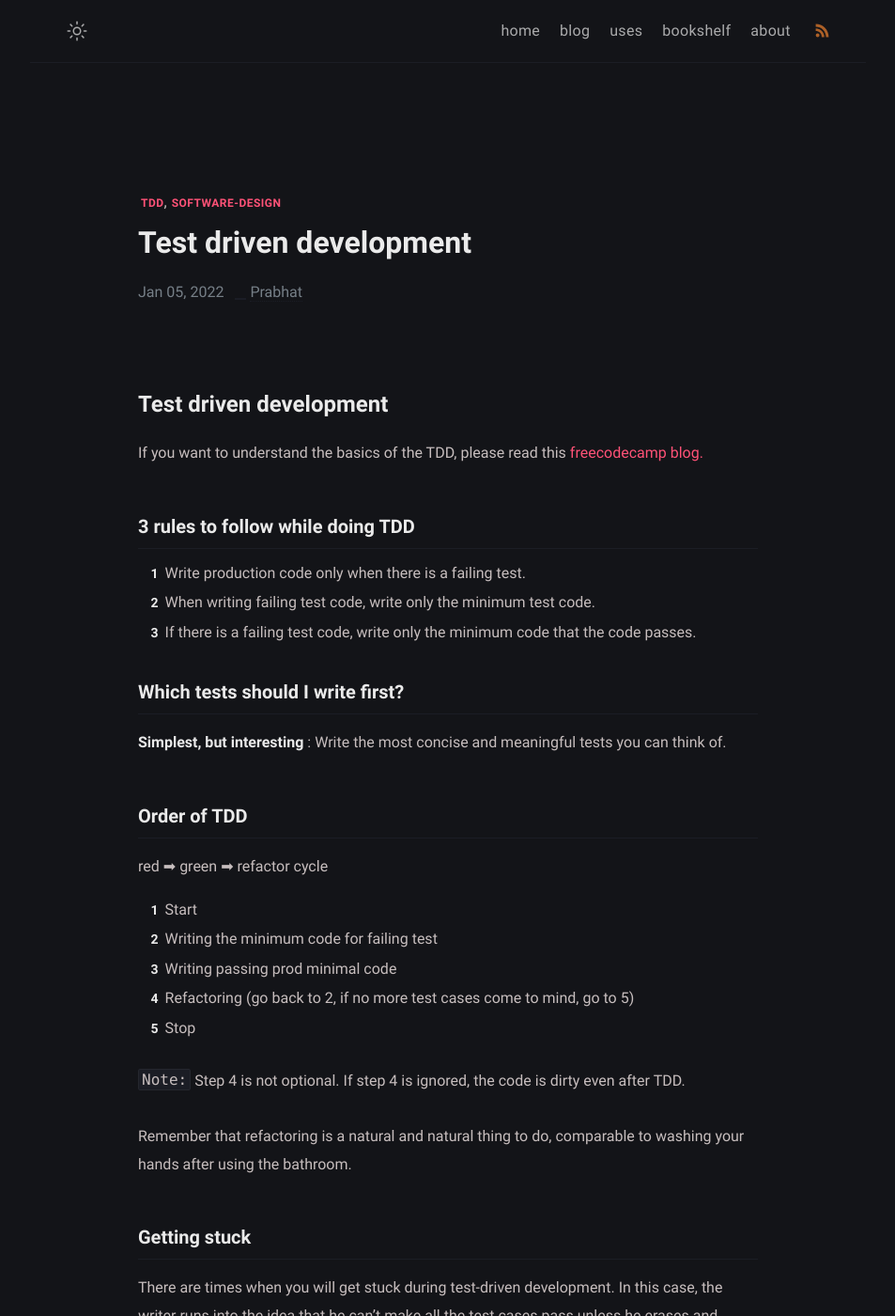
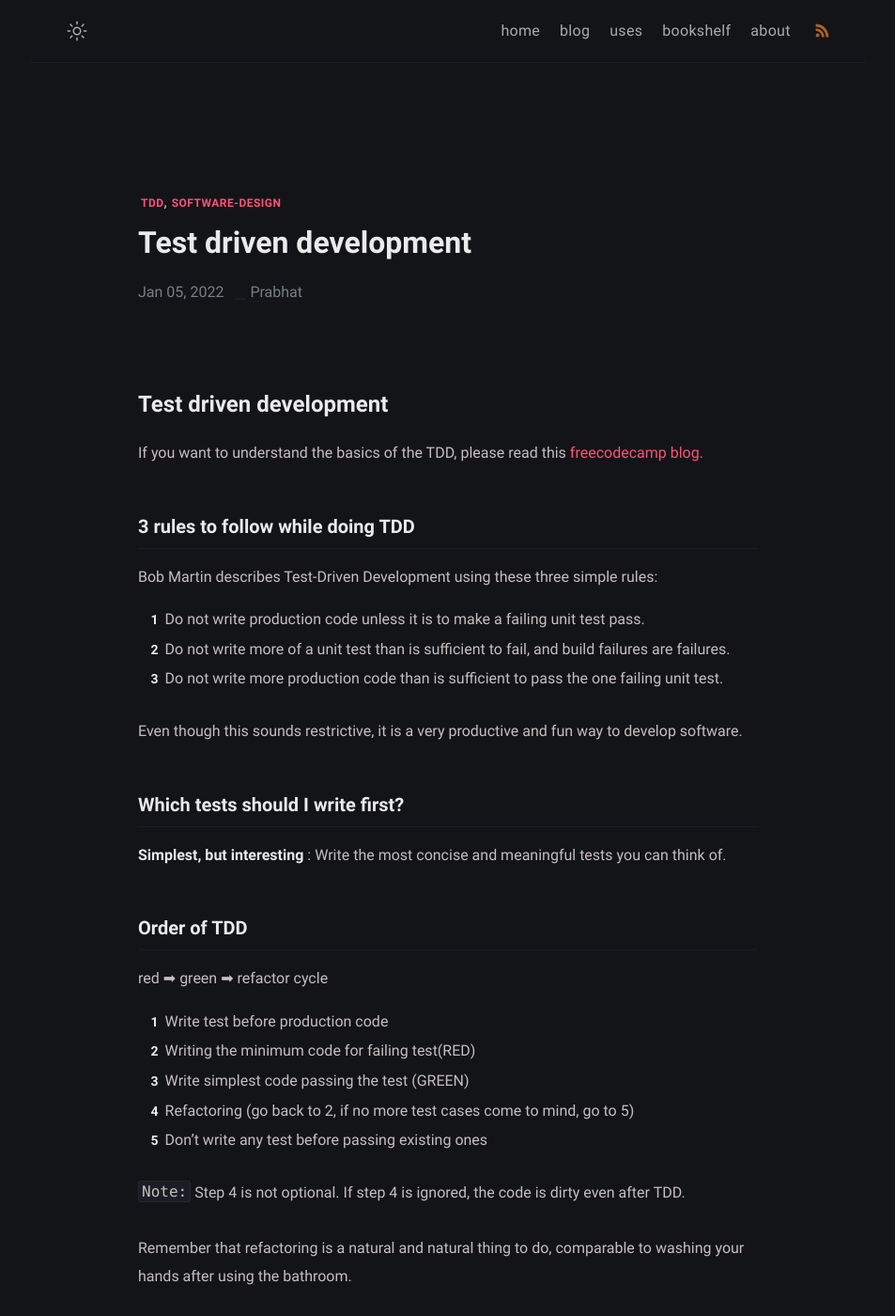
Before and after one commit to thecaffeinedev/iprabhat, a Jekyll site: the page built from _posts/Test-driven-development/2022-01-05-Test-driven-development.md, in a window 1280 px wide and 1400 px high. Shown: the whole window at 94% size, without its empty margins (163-1116 px from the left). Built offline with Jekyll 4.4.1, drawn with Linux system fonts in a browser that asks for light colours; some of the changed text lies outside the part shown.

Commit message:
tdd changes  🛶

```diff
--- a/_posts/Test-driven-development/2022-01-05-Test-driven-development.md
+++ b/_posts/Test-driven-development/2022-01-05-Test-driven-development.md
@@ -9,11 +9,15 @@ description: Test driven development
 If you want to understand the basics of the TDD, please read this [freecodecamp blog.](https://www.freecodecamp.org/news/test-driven-development-what-it-is-and-what-it-is-not-41fa6bca02a2/)
 
 ### 3 rules to follow while doing TDD
+Bob Martin describes Test-Driven Development using these three simple rules:
 
-1.  Write production code only when there is a failing test.
-2.  When writing failing test code, write only the minimum test code.
-3.  If there is a failing test code, write only the minimum code that the code passes.
 
+
+1.  Do not write production code unless it is to make a failing unit test pass.
+2.  Do not write more of a unit test than is sufficient to fail, and build failures are failures.
+3.  Do not write more production code than is sufficient to pass the one failing unit test.
+
+Even though this sounds restrictive, it is a very productive and fun way to develop software.
 ### Which tests should I write first?
 
 **Simplest, but interesting** : Write the most concise and meaningful tests you can think of.
@@ -22,11 +26,11 @@ If you want to understand the basics of the TDD, please read this [freecodecamp
 
 red ➡ green ➡ refactor cycle
 
-1.  Start
-2.  Writing the minimum code for failing test
-3.  Writing passing prod minimal code
+1.  Write test before production code
+2.  Writing the minimum code for failing test(RED)
+3.  Write simplest code passing the test (GREEN)
 4.  Refactoring (go back to 2, if no more test cases come to mind, go to 5)
-5.  Stop
+5.  Don't write any test before passing existing ones
 
 
 `Note:` Step 4 is not optional. If step 4 is ignored, the code is dirty even after TDD.
@@ -61,6 +65,12 @@ It is sometimes replaced with a visual regression test. A typical library for th
 
 Just google "TDD kata".
 
+### Tests != TDD
+Writing tests does not mean TDD. TDD is when your design is guided by the tests. By following the red, green, refactor steps the design will emerge through writing the minimal amount of code to make your tests pass.
+
+If you write all of your code first then go back to add tests, you are not using TDD.
+
+
 ### gradual improvement
 
 If you do TDD, you will naturally do refactoring, and if you separate modules by responsibility through refactoring, you will naturally get a good design. This is called gradual improvement.
```
Also changed, not shown: 2 other files.
